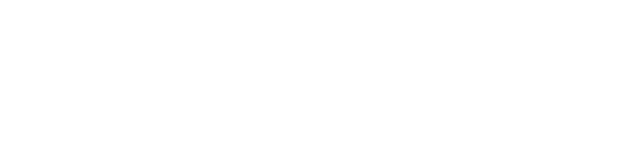
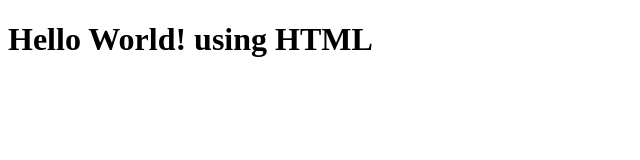
Before and after one commit to karunakarthadkapally/namaste-react, a plain HTML site: page index.html in a window 1280 px wide. Shown: the whole page, without its empty margins (0-640 px from the left). Drawn offline with Linux system fonts and the light colour scheme.

Commit message:
Hello World using HTML

```diff
--- a/index.html
+++ b/index.html
@@ -6,6 +6,8 @@
     <title>Document</title>
 </head>
 <body>
-
+    <div id="root">
+        <h1>Hello World! using HTML</h1>
+    </div>
 </body>
 </html>
```
